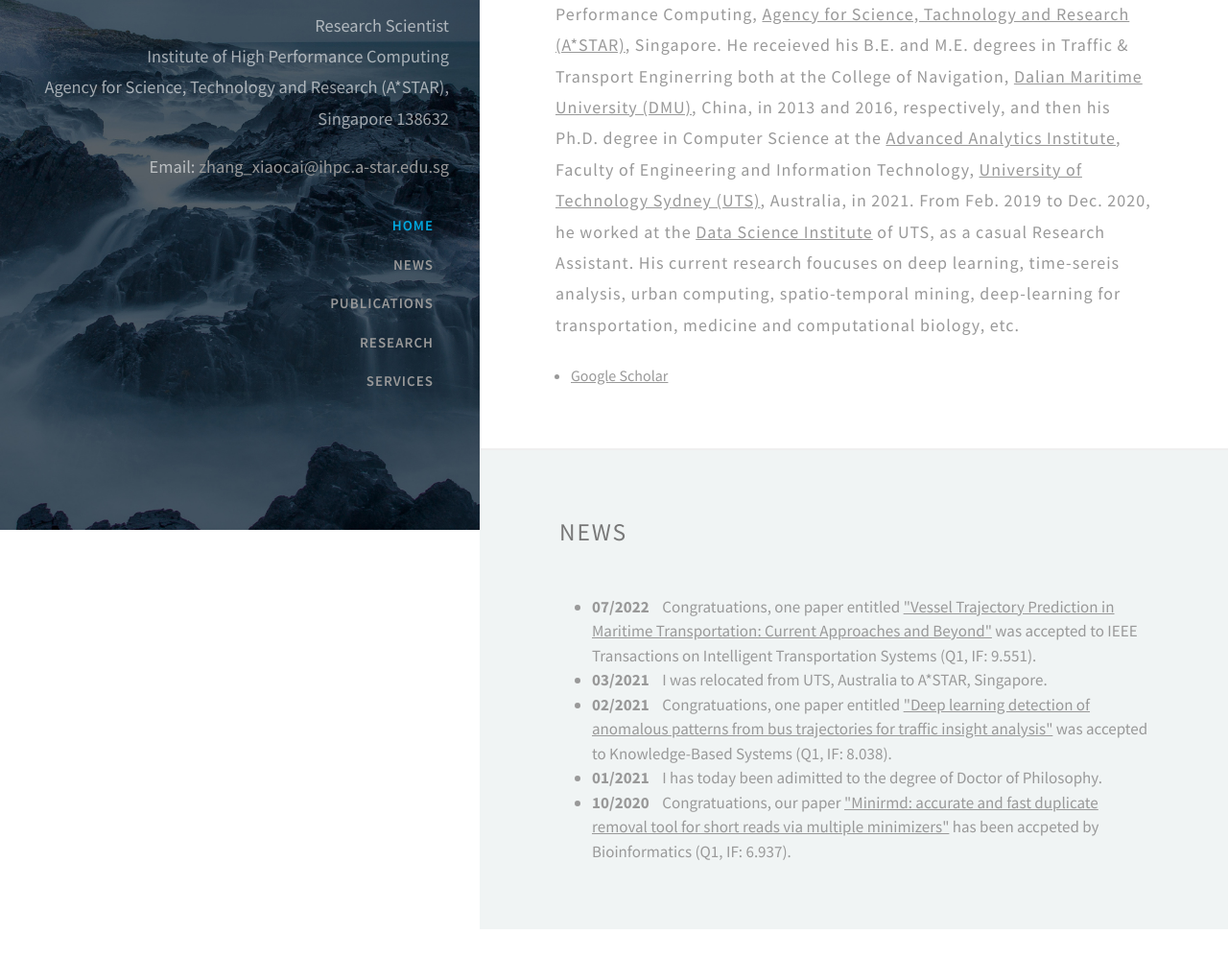
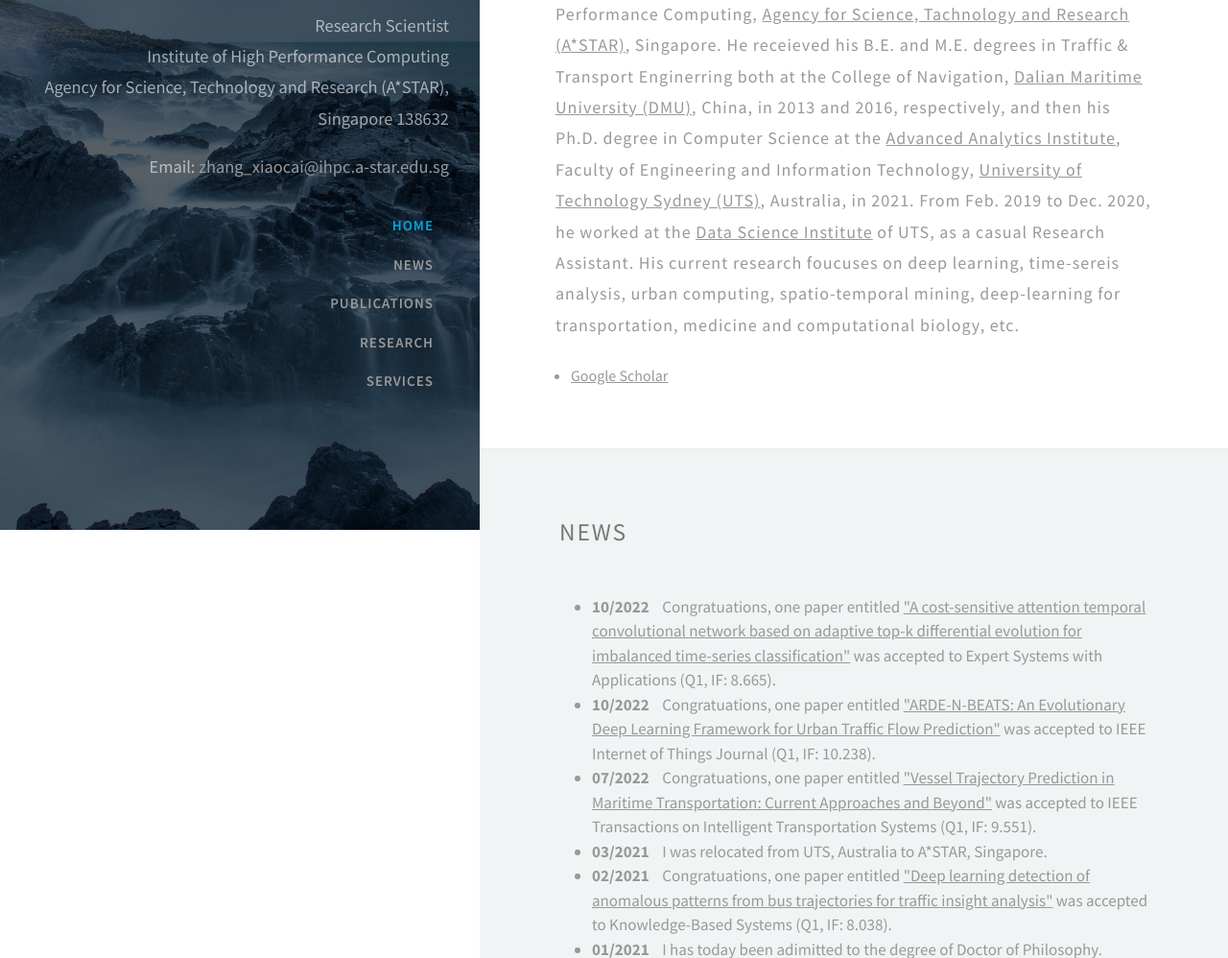
Before and after one commit to Xiaocai-Zhang/Xiaocai-Zhang.github.io, a plain HTML site: page index.html in a window 1280 px wide. Shown: the part 248-1246 px from the top of the page at 96% size. Drawn offline with Linux system fonts and the light colour scheme.

Commit message:
Add files via upload

```diff
--- a/index.html
+++ b/index.html
@@ -72,6 +72,8 @@
            <h3 class="w3_head mb-5">NEWS</h3>
 				<div class='sublink'>
 					<ul>
+					  <li><b>10/2022</b>&nbsp;&nbsp;&nbsp;&nbsp;Congratuations, one paper entitled <a href="https://www.sciencedirect.com/science/article/abs/pii/S0957417422020917" target="_blank">"A cost-sensitive attention temporal convolutional network based on adaptive top-k differential evolution for imbalanced time-series classification"<a> was accepted to Expert Systems with Applications (Q1, IF: 8.665). </li>
+					  <li><b>10/2022</b>&nbsp;&nbsp;&nbsp;&nbsp;Congratuations, one paper entitled <a href="https://ieeexplore.ieee.org/xpl/RecentIssue.jsp?punumber=6488907" target="_blank">"ARDE-N-BEATS: An Evolutionary Deep Learning Framework for Urban Traffic Flow Prediction"<a> was accepted to IEEE Internet of Things Journal (Q1, IF: 10.238). </li>
 					  <li><b>07/2022</b>&nbsp;&nbsp;&nbsp;&nbsp;Congratuations, one paper entitled <a href="https://ieeexplore.ieee.org/xpl/RecentIssue.jsp?punumber=6979" target="_blank">"Vessel Trajectory Prediction in Maritime Transportation: Current Approaches and Beyond"<a> was accepted to IEEE Transactions on Intelligent Transportation Systems (Q1, IF: 9.551). </li>
 					  <li><b>03/2021</b>&nbsp;&nbsp;&nbsp;&nbsp;I was relocated from UTS, Australia to A*STAR, Singapore.</li>
 					  <li><b>02/2021</b>&nbsp;&nbsp;&nbsp;&nbsp;Congratuations, one paper entitled <a href="https://www.sciencedirect.com/science/article/abs/pii/S0950705121000964" target="_blank">"Deep learning detection of anomalous patterns from bus trajectories for traffic insight analysis"<a> was accepted to Knowledge-Based Systems (Q1, IF: 8.038). </li>
```
